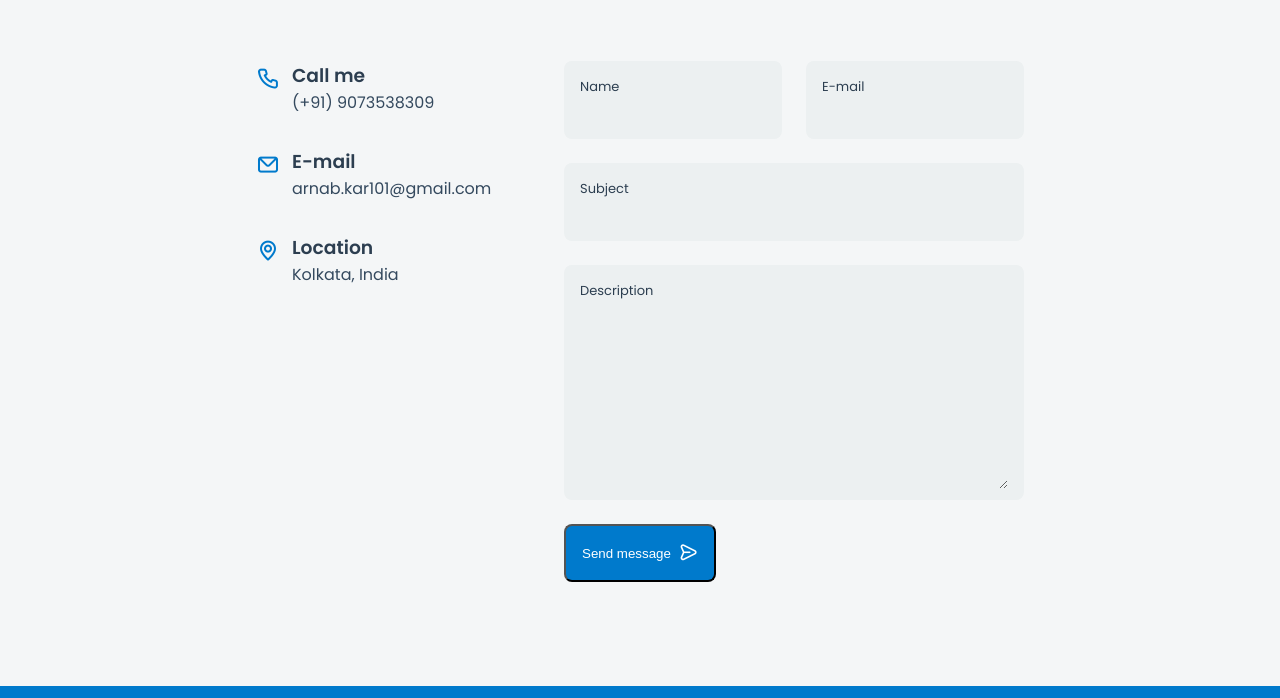
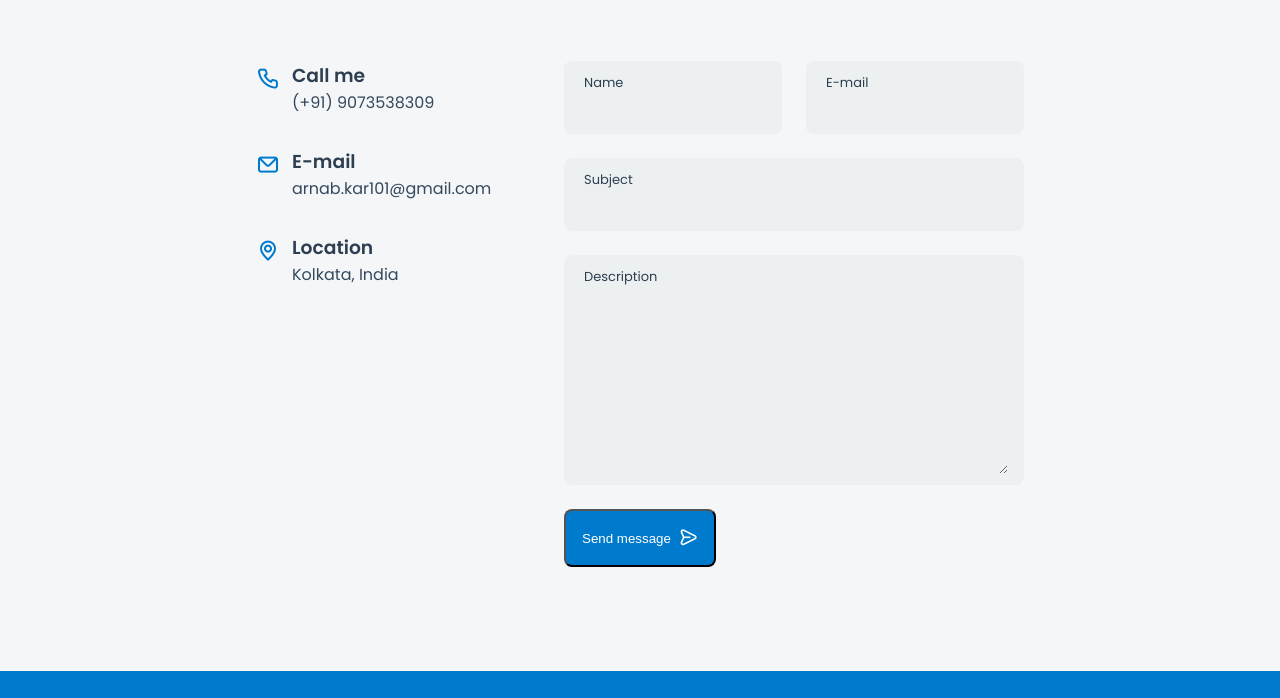
Before and after one commit to Arnab-AK/Portfolio, a plain HTML site: page index.html in a window 1280 px wide. Shown: the part 3854-4552 px from the top of the page. Drawn offline with nearby package versions, Linux system fonts and the light colour scheme.

Commit message:
Description Textarea update

```diff
--- a/packages/css/styles.css
+++ b/packages/css/styles.css
@@ -963,11 +963,17 @@ img {
   background-color: var(--input-color);
   border-radius: 0.5rem;
   padding: 0.75rem 1rem 0.25rem;
+  position: relative;
 }
 
 .contact__label {
   font-size: var(--smaller-font-size);
   color: var(--title-color);
+  position: absolute;
+  top: 0.75rem;
+  left: 1rem;
+  background-color: var(--input-color);
+  padding: 0 0.25rem;
 }
 
 .contact__input {
@@ -978,7 +984,7 @@ img {
   font-size: var(--normal-font-size);
   border: none;
   outline: none;
-  padding: 0.25rem 0.5rem 0.5rem 0;
+  padding: 1.5rem 0.5rem 0.5rem 0;
 }
 
 /*==================== FOOTER ====================*/
```
